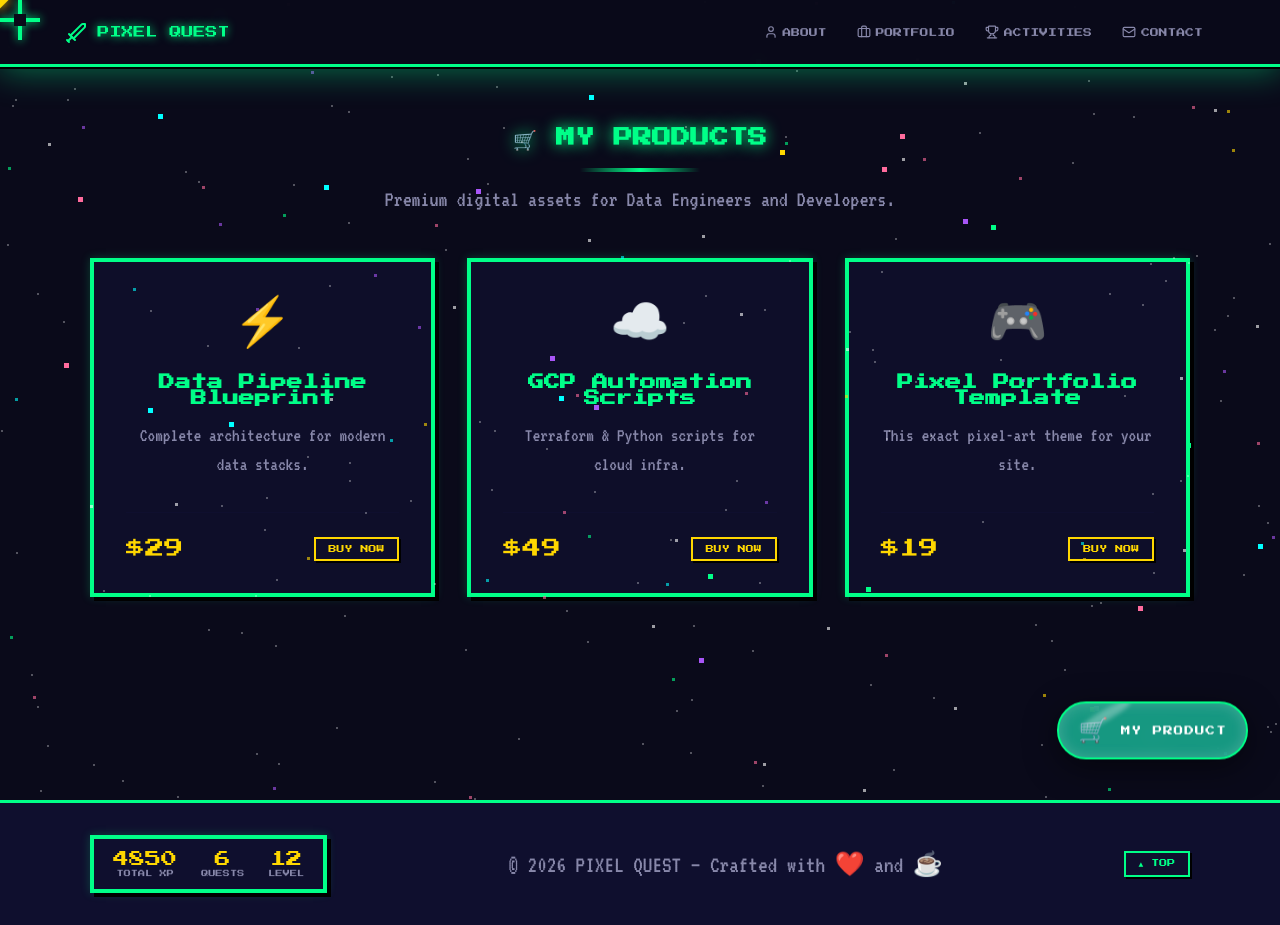
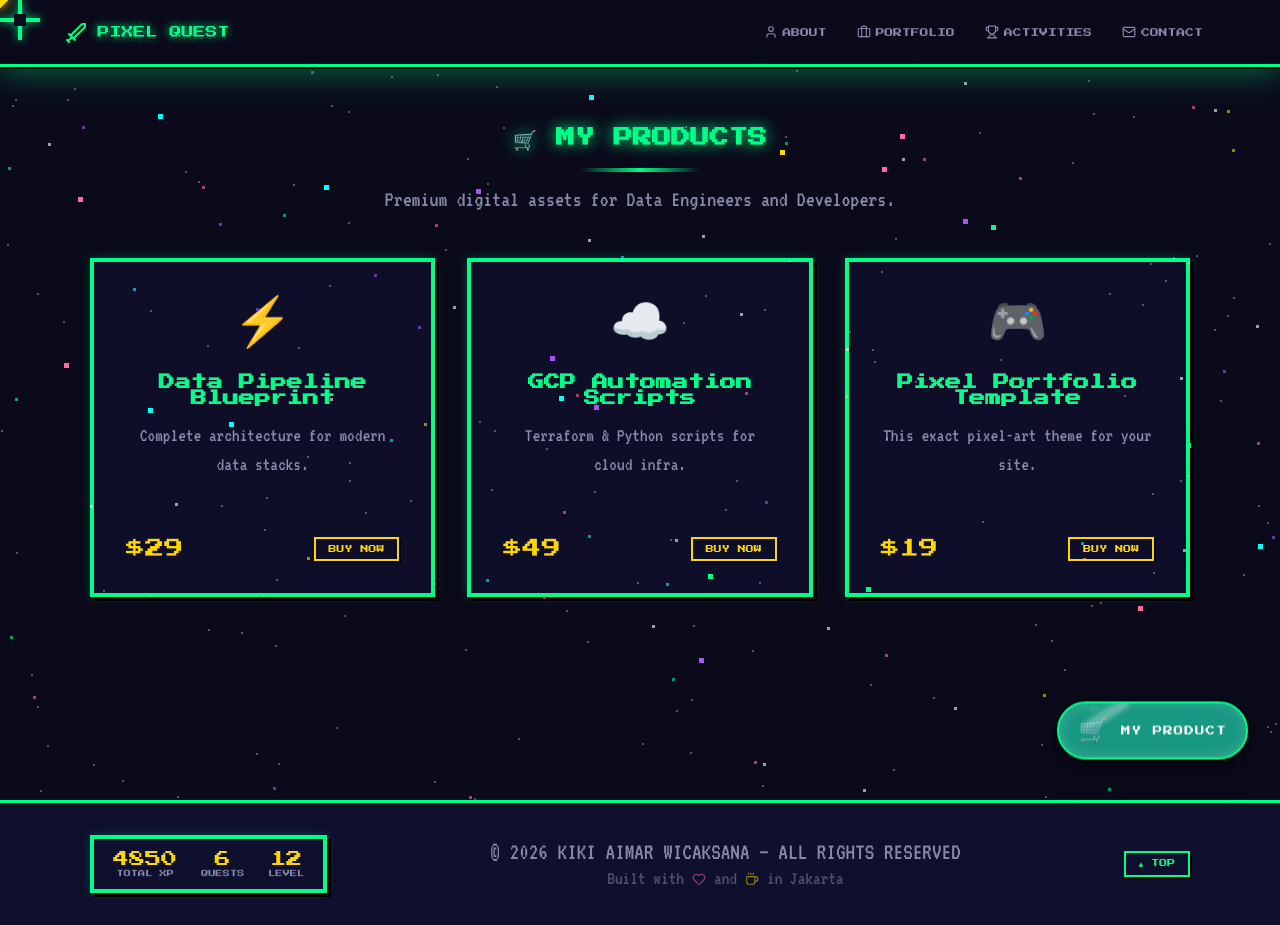
Before and after one commit to KikiAimarWicaksana/Personal_website, a React (Vite) app in the folder frontend/: page /shop in a window 1280 px wide. Built offline with nearby package versions, Linux system fonts and the light colour scheme; no server answers.

Commit message:
style: professionalize footer text and icons

```diff
--- a/frontend/src/components/Footer.jsx
+++ b/frontend/src/components/Footer.jsx
@@ -1,4 +1,5 @@
 import { useEffect, useState } from 'react';
+import { Heart, Coffee } from 'lucide-react';
 import API_URL from '../config';
 
 export default function Footer() {
@@ -38,8 +39,10 @@ export default function Footer() {
           ))}
         </div>
         <div className="footer-text">
-          <p>© {new Date().getFullYear()} PIXEL QUEST — Crafted with ❤️ and ☕</p>
-
+          <p>© {new Date().getFullYear()} KIKI AIMAR WICAKSANA — ALL RIGHTS RESERVED</p>
+          <p className="footer-subtext" style={{ display: 'flex', alignItems: 'center', justifyContent: 'center', gap: '8px', marginTop: '5px' }}>
+            Built with <Heart size={14} color="var(--secondary)" /> and <Coffee size={14} color="var(--accent)" /> in Jakarta
+          </p>
         </div>
         <button className="pixel-btn-sm back-to-top"
           onClick={() => window.scrollTo({ top: 0, behavior: 'smooth' })}>▲ TOP</button>
```
